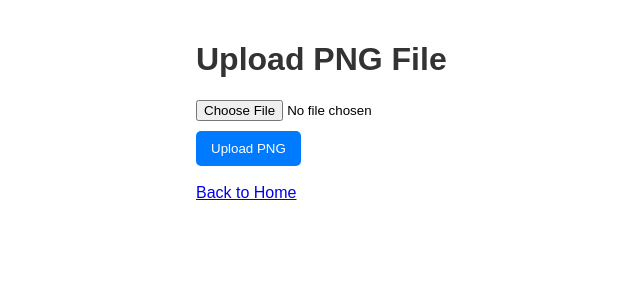
After one commit to jsarsoun/autopath, a Flask app: page /upload_png in a window 1280 px wide. The commit adds this page. Shown: the top 300 px of the page, without its empty margins (44-684 px from the left). Run offline with Flask 3, Linux system fonts and the light colour scheme.

Commit message:
Added a menu item for uploading PNG files and created a new template file for the PNG upload page.

```diff
--- a/templates/index.html
+++ b/templates/index.html
@@ -40,6 +40,7 @@
         <a href="{{ url_for('view_csv') }}">View CSV Data</a>
         <a href="{{ url_for('view_pdf') }}">View PDF Files</a>
         <a href="{{ url_for('view_image_data') }}">View Image Data</a>
+        <a href="{{ url_for('upload_png') }}">Upload PNG</a>
     </div>
 
     {% with messages = get_flashed_messages(with_categories=true) %}
--- /dev/null
+++ b/templates/upload_png.html
@@ -0,0 +1,46 @@
+<!DOCTYPE html>
+<html lang="en">
+<head>
+    <meta charset="UTF-8">
+    <meta name="viewport" content="width=device-width, initial-scale=1.0">
+    <title>Upload PNG File</title>
+    <style>
+        body {
+            font-family: Arial, sans-serif;
+            max-width: 800px;
+            margin: 0 auto;
+            padding: 20px;
+        }
+        h1 {
+            color: #333;
+        }
+        form {
+            margin-top: 20px;
+        }
+        input[type="file"] {
+            margin-bottom: 10px;
+        }
+        input[type="submit"] {
+            background-color: #007bff;
+            color: white;
+            padding: 10px 15px;
+            border: none;
+            border-radius: 5px;
+            cursor: pointer;
+        }
+        input[type="submit"]:hover {
+            background-color: #0056b3;
+        }
+    </style>
+</head>
+<body>
+    <h1>Upload PNG File</h1>
+    <form method="post" enctype="multipart/form-data">
+        <input type="file" name="file" accept=".png">
+        <br>
+        <input type="submit" value="Upload PNG">
+    </form>
+    <br>
+    <a href="{{ url_for('index') }}">Back to Home</a>
+</body>
+</html>
```
